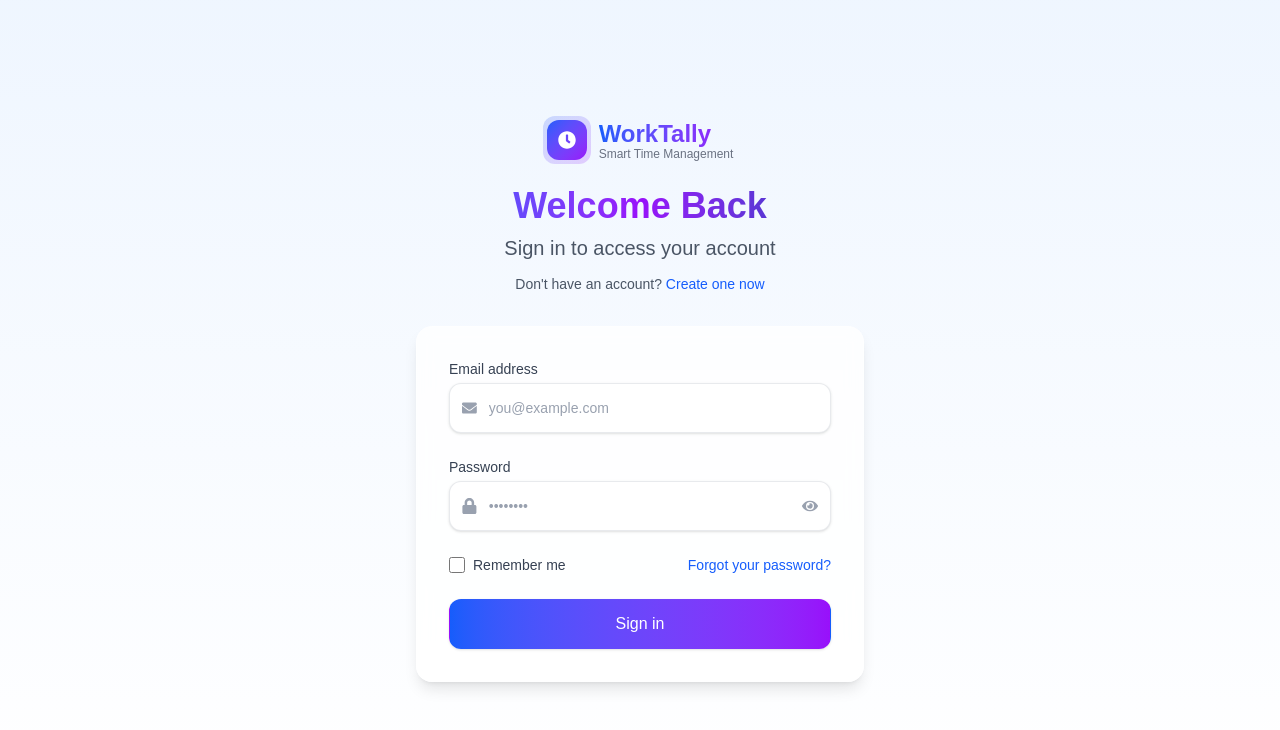
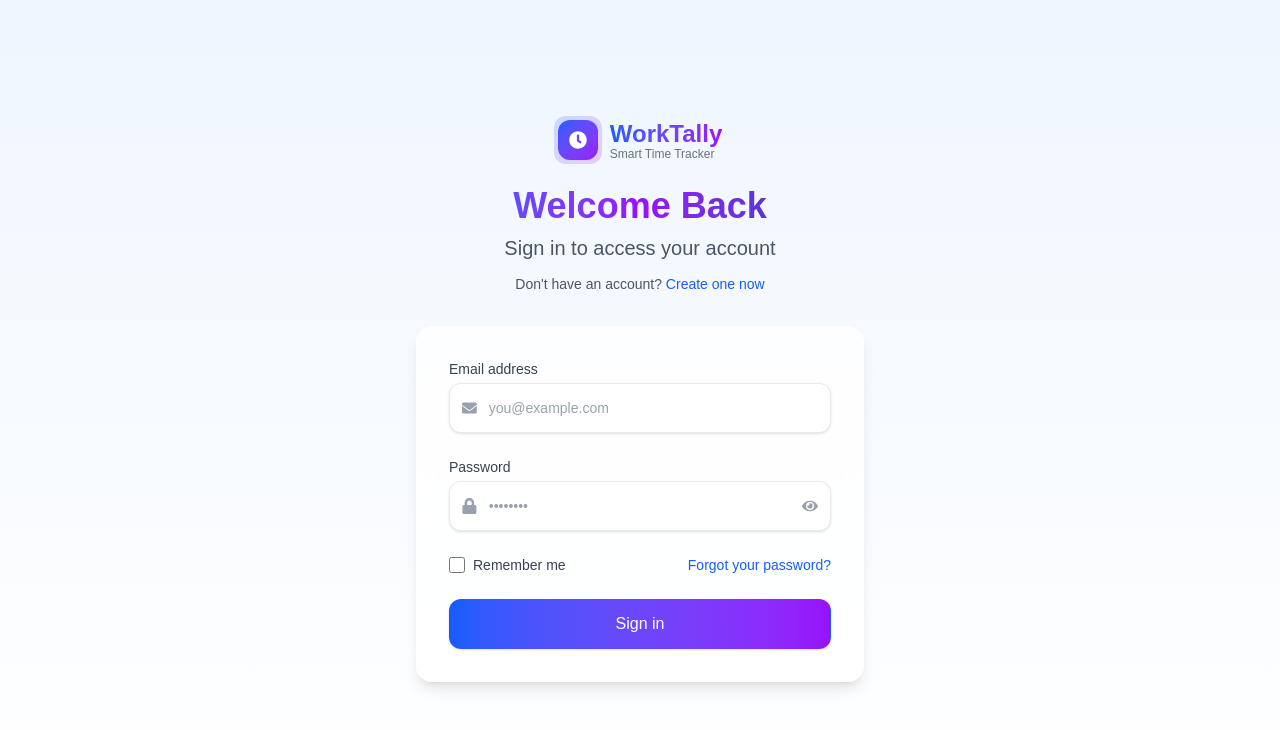
Before and after one commit to AianLouise/Django-NextJS, a Next.js app in the folder frontend/: page /login in a window 1280 px wide. Shown: the top 730 px of the page. Built offline with nearby package versions, Linux system fonts and the light colour scheme; no server answers.

Commit message:
fix: Update branding text in login page for clarity

```diff
--- a/frontend/src/app/login/page.tsx
+++ b/frontend/src/app/login/page.tsx
@@ -60,7 +60,7 @@ export default function Login() {
               <h1 className="text-2xl font-bold bg-clip-text text-transparent bg-gradient-to-r from-blue-600 to-purple-600 dark:from-blue-400 dark:to-purple-400">
                 WorkTally
               </h1>
-              <p className="text-xs text-gray-500 dark:text-gray-400 -mt-1">Smart Time Management</p>
+              <p className="text-xs text-gray-500 dark:text-gray-400 -mt-1">Smart Time Tracker</p>
             </div>
           </Link>
         </div>
--- a/frontend/src/app/signup/page.tsx
+++ b/frontend/src/app/signup/page.tsx
@@ -97,7 +97,7 @@ export default function Signup() {
               <h1 className="text-2xl font-bold bg-clip-text text-transparent bg-gradient-to-r from-blue-600 to-purple-600 dark:from-blue-400 dark:to-purple-400">
                 WorkTally
               </h1>
-              <p className="text-xs text-gray-500 dark:text-gray-400 -mt-1">Smart Time Management</p>
+              <p className="text-xs text-gray-500 dark:text-gray-400 -mt-1">Smart Time Tracker</p>
             </div>
           </Link>
         </div>
```
